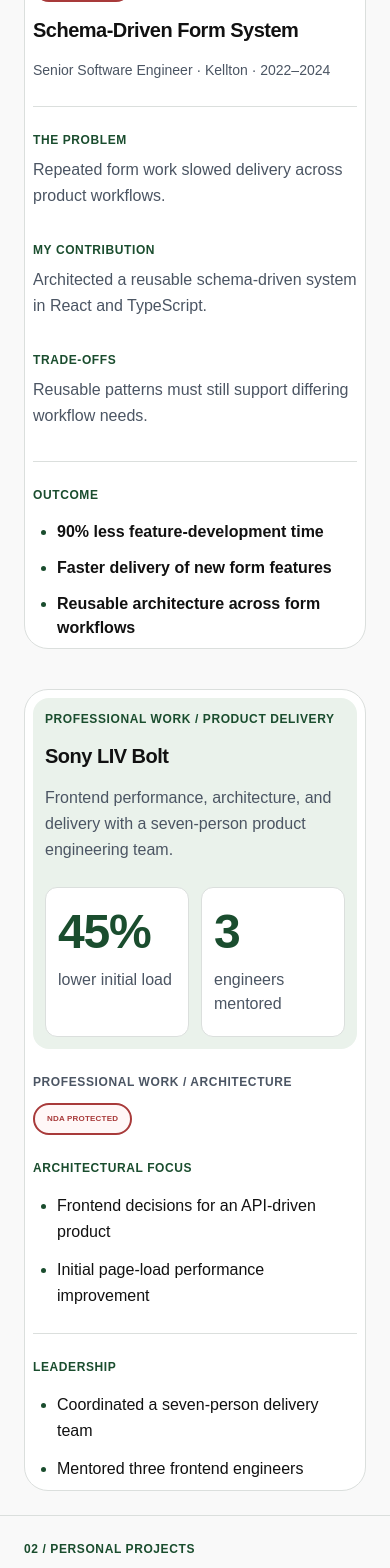
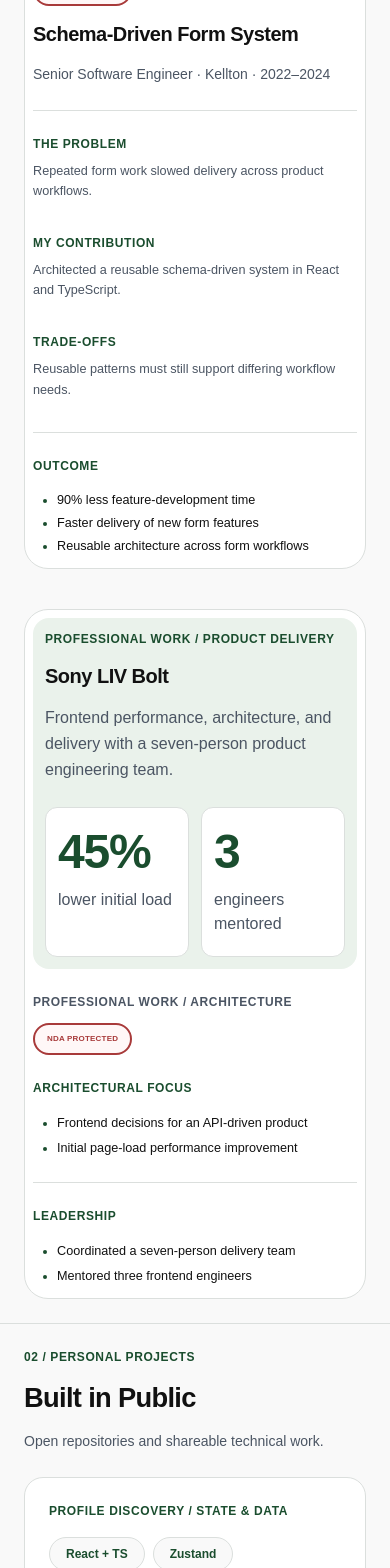
Before and after one commit to Abhishekumar93/portfolio-v2, a Next.js app: page / in a window 390 px wide. Shown: the part 1887-3455 px from the top of the page. Built offline with nearby package versions, Linux system fonts and the light colour scheme.

Commit message:
fix: update styling for responsiveness and improve text scaling in case study components

```diff
--- a/app/globals.css
+++ b/app/globals.css
@@ -61,3 +61,12 @@ body {
 button {
   cursor: pointer;
 }
+
+li {
+  /* @media (max-width: 1024px) { */
+  margin-bottom: 0.5rem;
+  /* } */
+  @media (max-width: 580px) {
+    margin-bottom: 0.25rem;
+  }
+}
--- a/components/Sections/ProfessionalCaseStudies/ProductDeliveryCaseStudy.tsx
+++ b/components/Sections/ProfessionalCaseStudies/ProductDeliveryCaseStudy.tsx
@@ -9,7 +9,7 @@ const detailHeadingClassName =
   'text-[clamp(0.75rem,2.5vw,1.25rem)] md:text-[clamp(0.75rem,1.75vw,0.875rem)] font-bold uppercase tracking-wider text-accent';
 
 const detailListClassName =
-  'mt-4 list-disc space-y-3 pl-6 text-[clamp(1rem,3.75vw,1.15rem)] md:text-[clamp(0.875rem,1.5vw,1rem)] font-medium leading-relaxed text-foreground marker:text-accent';
+  'mt-4 list-disc space-y-3 pl-6 text-[clamp(0.75rem,3.25vw,1rem)] md:text-[clamp(0.75rem,1.35vw,1rem)] font-medium leading-relaxed text-foreground marker:text-accent';
 
 const ProductDeliveryCaseStudy = () => {
   return (
--- a/components/Sections/ProfessionalCaseStudies/SchemaDrivenCaseStudy.tsx
+++ b/components/Sections/ProfessionalCaseStudies/SchemaDrivenCaseStudy.tsx
@@ -48,7 +48,7 @@ const SchemaDrivenCaseStudy = () => {
               <h4 className="text-[clamp(0.75rem,2.5vw,1.25rem)] md:text-[clamp(0.75rem,1.75vw,0.875rem)] font-bold uppercase tracking-wider text-accent">
                 The Problem
               </h4>
-              <p className="mt-2 lg:mt-4 text-[clamp(1rem,3.75vw,1.15rem)] md:text-[clamp(0.875rem,1.5vw,1rem)] leading-relaxed text-text-secondary">
+              <p className="mt-2 lg:mt-4 text-[clamp(0.75rem,3.25vw,1rem)] md:text-[clamp(0.75rem,1.35vw,1rem)] leading-relaxed text-text-secondary">
                 Repeated form work slowed delivery across product workflows.
               </p>
             </div>
@@ -56,7 +56,7 @@ const SchemaDrivenCaseStudy = () => {
               <h4 className="text-[clamp(0.75rem,2.5vw,1.25rem)] md:text-[clamp(0.75rem,1.75vw,0.875rem)] font-bold uppercase tracking-wider text-accent">
                 My Contribution
               </h4>
-              <p className="mt-2 lg:mt-4 text-[clamp(1rem,3.75vw,1.15rem)] md:text-[clamp(0.875rem,1.5vw,1rem)] leading-relaxed text-text-secondary">
+              <p className="mt-2 lg:mt-4 text-[clamp(0.75rem,3.25vw,1rem)] md:text-[clamp(0.75rem,1.35vw,1rem)] leading-relaxed text-text-secondary">
                 Architected a reusable schema-driven system in React and
                 TypeScript.
               </p>
@@ -65,7 +65,7 @@ const SchemaDrivenCaseStudy = () => {
               <h4 className="text-[clamp(0.75rem,2.5vw,1.25rem)] md:text-[clamp(0.75rem,1.75vw,0.875rem)] font-bold uppercase tracking-wider text-accent">
                 Trade-offs
               </h4>
-              <p className="mt-2 lg:mt-4 text-[clamp(1rem,3.75vw,1.15rem)] md:text-[clamp(0.875rem,1.5vw,1rem)] leading-relaxed text-text-secondary">
+              <p className="mt-2 lg:mt-4 text-[clamp(0.75rem,3.25vw,1rem)] md:text-[clamp(0.75rem,1.35vw,1rem)] leading-relaxed text-text-secondary">
                 Reusable patterns must still support differing workflow needs.
               </p>
             </div>
@@ -74,7 +74,7 @@ const SchemaDrivenCaseStudy = () => {
             <h4 className="text-[clamp(0.75rem,2.5vw,1.25rem)] md:text-[clamp(0.75rem,1.75vw,0.875rem)] font-bold uppercase tracking-wider text-accent">
               Outcome
             </h4>
-            <ul className="mt-4 list-disc space-y-3 pl-6 text-[clamp(1rem,3.75vw,1.15rem)] md:text-[clamp(0.875rem,1.5vw,1rem)] font-semibold leading-normal text-foreground marker:text-accent md:text-lg">
+            <ul className="mt-4 list-disc space-y-3 pl-6 text-[clamp(0.75rem,3.25vw,1rem)] md:text-[clamp(0.75rem,1.35vw,1rem)] leading-normal text-foreground marker:text-accent md:text-lg">
               <li>90% less feature-development time</li>
               <li>Faster delivery of new form features</li>
               <li>Reusable architecture across form workflows</li>
```
Also changed, not shown: 1 other file (tests, documents, lock files or other folders).
